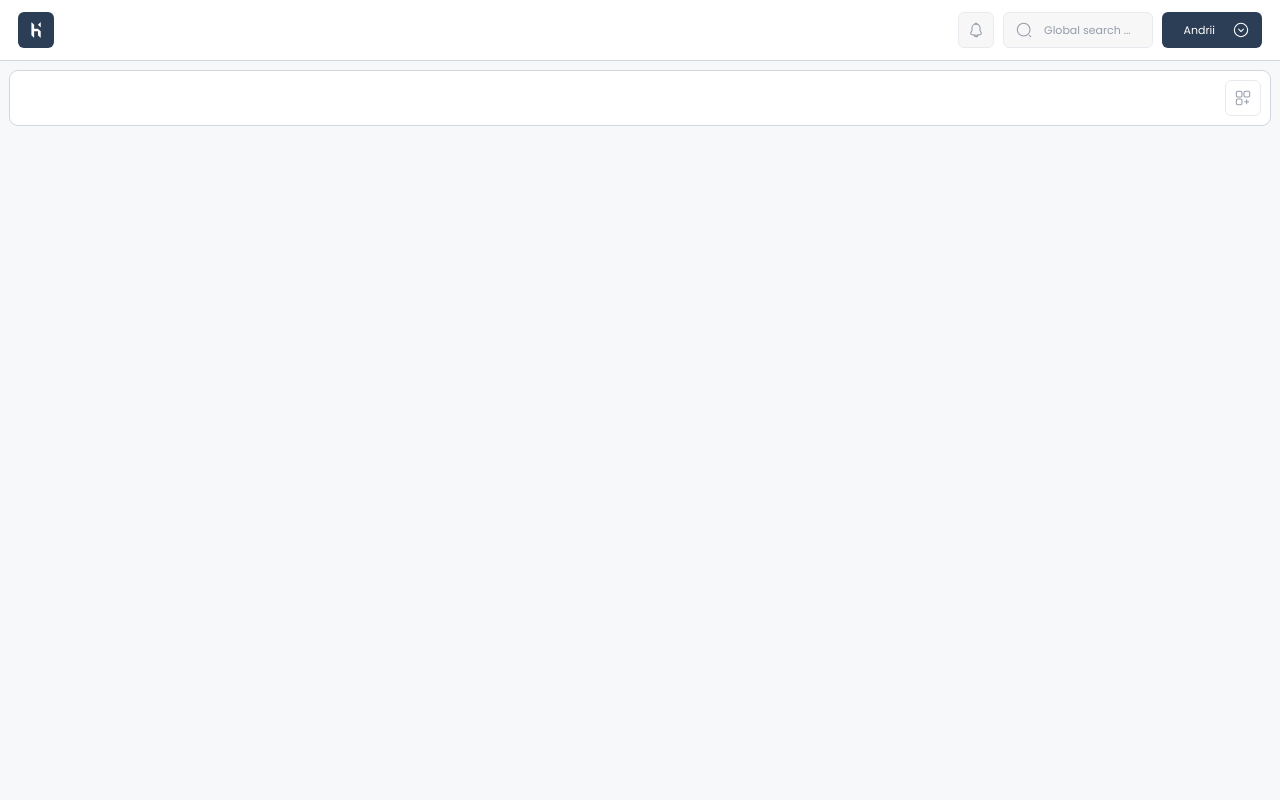
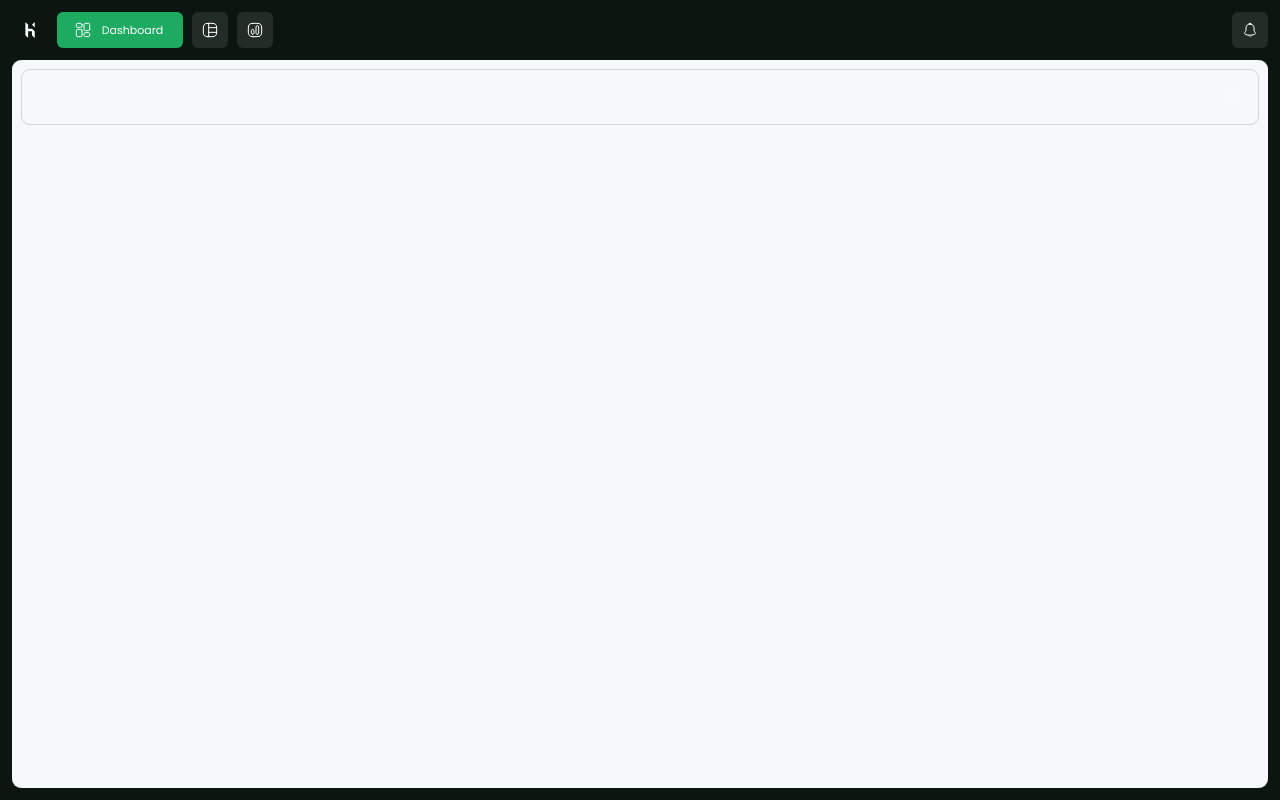
Before and after one commit to komiakov/HUMAINims_Vue, a Nuxt app: page / in a window 1280 px wide. Built offline with nearby package versions, Linux system fonts and the light colour scheme.

Commit message:
new design

```diff
--- a/app/assets/globals.scss
+++ b/app/assets/globals.scss
@@ -15,10 +15,6 @@ body {
   svg {
     width: 16px;
     height: 16px;
-
-    path {
-      stroke-width: 1.6px;
-    }
   }
 }
 
--- a/app/assets/styles.scss
+++ b/app/assets/styles.scss
@@ -1,12 +1,12 @@
 [data-theme="light"] {
     --bg-main: #f6f8fa;           /* GitHub light background */
-    --bg-secondary: #ffffff;      /* Card/secondary bg */
-    --bg-item-main: #f0f1f3;      /* Hover/active bg */
+    --bg-secondary: #0A160F;      /* Card/secondary bg */
+    --bg-item-main: #232D27;      /* Hover/active bg */
     --brdr-color: #d0d7de;        /* Border color */
     --ft-main: #2c3d56;           /* Main text */
     --ft-secondary: #656d76;      /* Secondary text */
     --ft-placeholder: #8c959f;    /* Placeholder text */
-    --accent: #2c3d56;            /* Accent color */
+    --accent: #1DAA61;            /* Accent color */
     --success: #2da44e;
     --danger: #cf222e;
     --warning: #ff8a0d;
--- a/app/components/hmnButton.vue
+++ b/app/components/hmnButton.vue
@@ -42,13 +42,13 @@ function handleClick(event: Event) {
 
 <template>
     <NuxtLink v-if="link" :to="disabled ? '' : link" class="hmn-button"
-        :class="[{ 'disabled': disabled }, type, { 'txt-left': label && iconRight }, { 'txt-right': label && iconLeft }, { 'txt': label && !iconLeft && !iconRight }]" @click="handleClick">
+        :class="[{ 'disabled': disabled }, type, { 'w-label': label }]" @click="handleClick">
         <span v-if="iconLeft" class="hmn-button__icon icon" v-html="icons[iconLeft]"></span>
         <span v-if="label" class="hmn-button__label">{{ label }}</span>
         <span v-if="iconRight" class="hmn-button__icon icon" v-html="icons[iconRight]"></span>
         <slot name="indicatior-slot"></slot>
     </NuxtLink>
-    <button v-else class="hmn-button" :class="[{ 'disabled': disabled }, type, { 'txt-left': label && iconRight }, { 'txt-right': label && iconLeft }, { 'txt': label && !iconLeft && !iconRight }]"
+    <button v-else class="hmn-button" :class="[{ 'disabled': disabled }, type, { 'w-label': label }]"
         @click="handleClick">
         <span v-if="iconLeft" class="hmn-button__icon icon" v-html="icons[iconLeft]"></span>
         <span v-if="label" class="hmn-button__label">{{ label }}</span>
@@ -62,63 +62,29 @@ function handleClick(event: Event) {
     position: relative;
     @include inline-center;
     @include item-def-format();
-    border: 1px solid transparent;
+    gap: var(--item-gap);
     cursor: pointer;
 
-    &,
-    & .hmn-button__label,
-    & .hmn-button__icon path {
-        transition: .3s all;
-    }
-
-    &.txt-left {
-        padding: 0 var(--block-padding);
-
-        .hmn-button__label {
-            padding: 0 18px 0 9px;
-        }
-    }
-
-    &.txt-right {
-        padding: 0 var(--block-padding);
-
-        .hmn-button__label {
-            padding: 0 9px 0 12px;
-        }
-    }
-
-    &.txt {
-        padding: 0 var(--block-padding);
-
-        .hmn-button__label {
-            padding: 0 9px;
-        }
+    &.w-label{
+        padding: 0 calc(var(--item-padding) * 2);
     }
 
     .hmn-button__label {
         flex: 1;
         display: flex;
-        justify-content: start;
+        justify-content: center;
         @include tx-btn-regular;
     }
 
     &.primary {
         color: var(--ft-main);
 
-        &.brdr {
-            @include border;
-        }
-
         .hmn-button__icon svg path {
-            stroke: var(--accent);
+            stroke: var(--white);
         }
 
         .hmn-button__label {
-            color: var(--ft-main);
-        }
-
-        @include hover() {
-            background-color: var(--bg-item-main);
+            color: var(--white);
         }
     }
 
@@ -126,16 +92,12 @@ function handleClick(event: Event) {
         color: var(--ft-main);
         background-color: var(--bg-item-main);
 
-        &.brdr {
-            @include border;
-        }
-
         .hmn-button__icon svg path {
-            stroke: var(--accent);
+            stroke: var(--white);
         }
 
         .hmn-button__label {
-            color: var(--ft-main);
+            color: var(--white);
         }
     }
 
@@ -149,10 +111,6 @@ function handleClick(event: Event) {
         .hmn-button__label {
             color: var(--white);
         }
-
-        @include hover() {
-            opacity: .85;
-        }
     }
 
     @include desktop-max(659px) {
--- a/app/components/hmnHeader.vue
+++ b/app/components/hmnHeader.vue
@@ -11,9 +11,9 @@ const isActive = (path: string) => {
 }
 
 const navLinks = ref([
-    {icon: "dashboard", label: "Dashboard", link: "/"},
-    {icon: "database", label: "Databases", link: "/databases"},
-    {icon: "report", label: "Reports", link: "/reports"},
+    { icon: "dashboard", label: "Dashboard", link: "/" },
+    { icon: "database", label: "Databases", link: "/databases" },
+    { icon: "report", label: "Reports", link: "/reports" },
 ])
 
 </script>
@@ -24,39 +24,18 @@ const navLinks = ref([
             <NuxtLink to="/" id="logo">
                 <span class="icon" v-html="icons['logo']"></span>
             </NuxtLink>
+            <nav>
+                <HmnButton v-for="btn in navLinks" :label="isActive(btn.link) ? btn.label : ''" :icon-left="btn.icon" :link="btn.link" :class="isActive(btn.link) ? 'accent' : 'secondary'" />
+            </nav>
         </section>
         <section>
-            <HmnButton icon-left="notification" type="secondary brdr" :disabled="true" />
-            <HmnButton icon-left="search" label="Global search ..." type="secondary brdr mbl-hide" :disabled="true">
-                <template #indicatior-slot>
-
-                </template>
-            </HmnButton>
-            <HmnDropdown label="Andrii" icon-right="arrowDown" type="accent">
-                <template #>
-                    <div id="userInfo">
-                        <span id="userInfo__name">Andrii KOMIAKOV</span>
-                        <span id="userInfo__email">andrii.komiakov@icloud.com</span>
-                    </div>
-                    <hr>
-                    <HmnButton icon-left="settings" label="Settings" :disabled="true" />
-                    <HmnButton icon-left="license" label="license" :disabled="true" />
-                    <hr>
-                    <HmnButton icon-left="documentation" label="Documentation" :disabled="true" />
-                    <HmnButton icon-left="support" label="Support" :disabled="true" />
-                    <hr>
-                    <HmnButton icon-left="logOut" label="Log Out" :disabled="true" />
-                </template>
-            </HmnDropdown>
+            <HmnButton icon-left="notification" type="secondary"/>
         </section>
     </header>
 </template>
 
 <style lang="scss">
 header {
-    background: var(--bg-secondary);
-    padding: var(--block-padding) calc(var(--item-padding) * 2);
-    @include border-bottom;
     #logo {
         display: flex;
         align-items: center;
@@ -64,33 +43,17 @@ header {
 
         .icon {
             @include item-size;
-            background-color: var(--accent);
-            border-radius: var(--item-radius);
 
             svg path {
                 fill: var(--white);
             }
         }
-
-        #logo__label {
-            @include tx-md-bold;
-            color: var(--ft-main);
-        }
     }
-    #userInfo {
-        display: grid;
-        padding: 12px 12px 6px 12px;
-        color: var(--ft-main);
-
-        #userInfo__name {
-            @include tx-md-bold;
-            cursor: default;
-        }
-
-        #userInfo__email {
-            @include tx-xs-bold;
-            opacity: .5;
-            cursor: default;
+    nav {
+        display: flex;
+        gap: var(--item-gap);
+        .accent {
+            min-width: 126px;
         }
     }
 }
--- a/app/layouts/default.vue
+++ b/app/layouts/default.vue
@@ -14,23 +14,25 @@
     grid-template-rows: auto 1fr;
     height: 100vh;
     width: 100vw;
+    padding: var(--block-padding);
+    gap: var(--gap);
     overflow: hidden;
-    background-color: var(--bg-main);
+    background-color: var(--bg-secondary);
 
     #ims-content {
         display: grid;
         grid-template-rows: auto 1fr;
         gap: var(--gap);
         height: 100%;
-        width: 100vw;
         padding: var(--item-padding);
+        background-color: var(--bg-main);
+        border-radius: var(--block-radius);
         overflow: hidden;
 
         #functional-panel {
             padding: var(--item-padding);
             @include border;
             border-radius: var(--block-radius);
-            background-color: var(--bg-secondary);
         }
 
         #ims-content-body {
--- a/app/utils/useIcons.ts
+++ b/app/utils/useIcons.ts
@@ -27,7 +27,7 @@ export function useIcons(): { [key: string]: string } {
         <svg width="24" height="24" viewBox="0 0 24 24" fill="none" xmlns="http://www.w3.org/2000/svg">
             <path d="M12.0201 2.91003C8.71009 2.91003 6.02009 5.60003 6.02009 8.91003V11.8C6.02009 12.41 5.76009 13.34 5.45009 13.86L4.30009 15.77C3.59009 16.95 4.08009 18.26 5.38009 18.7C9.69009 20.14 14.3401 20.14 18.6501 18.7C19.8601 18.3 20.3901 16.87 19.7301 15.77L18.5801 13.86C18.2801 13.34 18.0201 12.41 18.0201 11.8V8.91003C18.0201 5.61003 15.3201 2.91003 12.0201 2.91003Z" stroke="#292D32" stroke-width="1.5" stroke-miterlimit="10" stroke-linecap="round"/>
             <path d="M13.8699 3.19994C13.5599 3.10994 13.2399 3.03994 12.9099 2.99994C11.9499 2.87994 11.0299 2.94994 10.1699 3.19994C10.4599 2.45994 11.1799 1.93994 12.0199 1.93994C12.8599 1.93994 13.5799 2.45994 13.8699 3.19994Z" stroke="#292D32" stroke-width="1.5" stroke-miterlimit="10" stroke-linecap="round" stroke-linejoin="round"/>
-            <path d="M15.02 19.0601C15.02 20.7101 13.67 22.0601 12.02 22.0601C11.2 22.0601 10.44 21.7201 9.90002 21.1801C9.36002 20.6401 9.02002 19.8801 9.02002 19.0601" stroke="#292D32" stroke-width="1.5" stroke-miterlimit="10"/>
+            <path opacity="0.4" d="M15.02 19.0601C15.02 20.7101 13.67 22.0601 12.02 22.0601C11.2 22.0601 10.44 21.7201 9.90002 21.1801C9.36002 20.6401 9.02002 19.8801 9.02002 19.0601" stroke="#292D32" stroke-width="1.5" stroke-miterlimit="10"/>
         </svg>
     `,
     moon: `
@@ -55,8 +55,8 @@ export function useIcons(): { [key: string]: string } {
     `,
     settings: `
         <svg width="24" height="24" viewBox="0 0 24 24" fill="none" xmlns="http://www.w3.org/2000/svg">
-            <path d="M12 15C13.6569 15 15 13.6569 15 12C15 10.3431 13.6569 9 12 9C10.3431 9 9 10.3431 9 12C9 13.6569 10.3431 15 12 15Z" stroke="black" stroke-width="1.5" stroke-miterlimit="10" stroke-linecap="round" stroke-linejoin="round"/>
-            <path d="M2 12.8799V11.1199C2 10.0799 2.85 9.21994 3.9 9.21994C5.71 9.21994 6.45 7.93994 5.54 6.36994C5.02 5.46994 5.33 4.29994 6.24 3.77994L7.97 2.78994C8.76 2.31994 9.78 2.59994 10.25 3.38994L10.36 3.57994C11.26 5.14994 12.74 5.14994 13.65 3.57994L13.76 3.38994C14.23 2.59994 15.25 2.31994 16.04 2.78994L17.77 3.77994C18.68 4.29994 18.99 5.46994 18.47 6.36994C17.56 7.93994 18.3 9.21994 20.11 9.21994C21.15 9.21994 22.01 10.0699 22.01 11.1199V12.8799C22.01 13.9199 21.16 14.7799 20.11 14.7799C18.3 14.7799 17.56 16.0599 18.47 17.6299C18.99 18.5399 18.68 19.6999 17.77 20.2199L16.04 21.2099C15.25 21.6799 14.23 21.3999 13.76 20.6099L13.65 20.4199C12.75 18.8499 11.27 18.8499 10.36 20.4199L10.25 20.6099C9.78 21.3999 8.76 21.6799 7.97 21.2099L6.24 20.2199C5.33 19.6999 5.02 18.5299 5.54 17.6299C6.45 16.0599 5.71 14.7799 3.9 14.7799C2.85 14.7799 2 13.9199 2 12.8799Z" stroke="black" stroke-width="1.5" stroke-miterlimit="10" stroke-linecap="round" stroke-linejoin="round"/>
+            <path d="M3 9.11011V14.8801C3 17.0001 3 17.0001 5 18.3501L10.5 21.5301C11.33 22.0101 12.68 22.0101 13.5 21.5301L19 18.3501C21 17.0001 21 17.0001 21 14.8901V9.11011C21 7.00011 21 7.00011 19 5.65011L13.5 2.47011C12.68 1.99011 11.33 1.99011 10.5 2.47011L5 5.65011C3 7.00011 3 7.00011 3 9.11011Z" stroke="#292D32" stroke-width="1.5" stroke-linecap="round" stroke-linejoin="round"/>
+            <path opacity="0.34" d="M12 15C13.6569 15 15 13.6569 15 12C15 10.3431 13.6569 9 12 9C10.3431 9 9 10.3431 9 12C9 13.6569 10.3431 15 12 15Z" stroke="#292D32" stroke-width="1.5" stroke-linecap="round" stroke-linejoin="round"/>
         </svg>
     `,
     license: `
```
